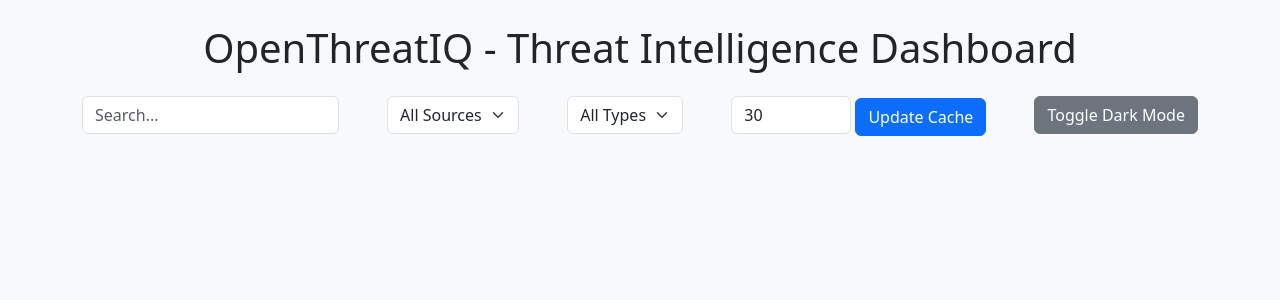
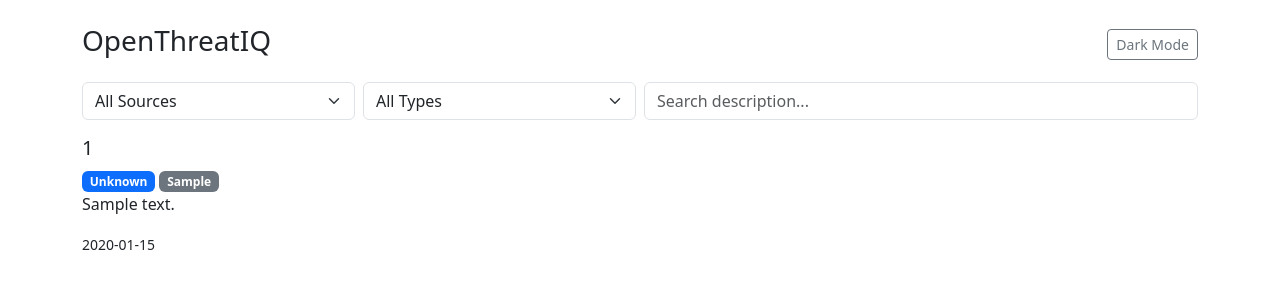
Before and after one commit to ashankobewatta/OpenThreatIQ, a Flask app: page / in a window 1280 px wide. Shown: the top 300 px of the page. Run offline with Flask 3, Linux system fonts and the light colour scheme; tables that the repository leaves empty hold one stand-in row (values such as "Sample post").

Commit message:
Update index.html

```diff
--- a/backend/templates/index.html
+++ b/backend/templates/index.html
@@ -3,40 +3,44 @@
 <head>
     <meta charset="UTF-8">
     <title>OpenThreatIQ Dashboard</title>
-<link rel="stylesheet" href="static/styles.css">
-<link href="https://cdn.jsdelivr.net/npm/bootstrap@5.3.0/dist/css/bootstrap.min.css" rel="stylesheet">
+    <link href="https://cdn.jsdelivr.net/npm/bootstrap@5.3.2/dist/css/bootstrap.min.css" rel="stylesheet">
+    <link rel="stylesheet" href="{{ url_for('static', filename='styles.css') }}">
 </head>
-<body class="bg-light">
-<div class="container my-4">
-    <h1 class="text-center mb-4">OpenThreatIQ - Threat Intelligence Dashboard</h1>
+<body>
+    <div class="container py-4">
 
-    <div class="d-flex justify-content-between mb-3 flex-wrap gap-2">
-        <div>
-            <input type="text" id="search" placeholder="Search..." class="form-control">
+        <div class="d-flex justify-content-between align-items-center mb-3">
+            <h1 class="h3">OpenThreatIQ</h1>
+            <button id="dark-toggle" class="btn btn-outline-secondary btn-sm">Dark Mode</button>
         </div>
-        <div>
-            <select id="filter-source" class="form-select">
+
+        <div class="row mb-3 g-2">
+            <div class="col-md-3">
+                <select id="source-filter" class="form-select">
                     <option value="">All Sources</option>
                 </select>
             </div>
-        <div>
-            <select id="filter-type" class="form-select">
+            <div class="col-md-3">
+                <select id="type-filter" class="form-select">
                     <option value="">All Types</option>
                 </select>
             </div>
-        <div>
-            <input type="number" id="cache-interval" min="1" value="30" class="form-control" style="width:120px; display:inline;">
-            <button id="update-cache-btn" class="btn btn-primary">Update Cache</button>
-        </div>
-        <div>
-            <button id="dark-mode-toggle" class="btn btn-secondary">Toggle Dark Mode</button>
+            <div class="col-md-6">
+                <input id="search-input" class="form-control" type="text" placeholder="Search description...">
             </div>
         </div>
 
-    <div id="last-updated" class="mb-2 text-muted"></div>
-    <div id="cve-container" class="row row-cols-1 row-cols-md-2 row-cols-lg-3 g-3"></div>
+        <div id="cve-container" class="row row-cols-1 row-cols-md-2 g-3"></div>
+
     </div>
 
-<script src="static/main.js"></script>
+    <script src="https://cdn.jsdelivr.net/npm/bootstrap@5.3.2/dist/js/bootstrap.bundle.min.js"></script>
+    <script src="{{ url_for('static', filename='main.js') }}"></script>
+    <script>
+        const toggle = document.getElementById("dark-toggle");
+        toggle.addEventListener("click", () => {
+            document.body.classList.toggle("dark-mode");
+        });
+    </script>
 </body>
 </html>
```
Lines whose indentation alone changed are shown as unchanged.
